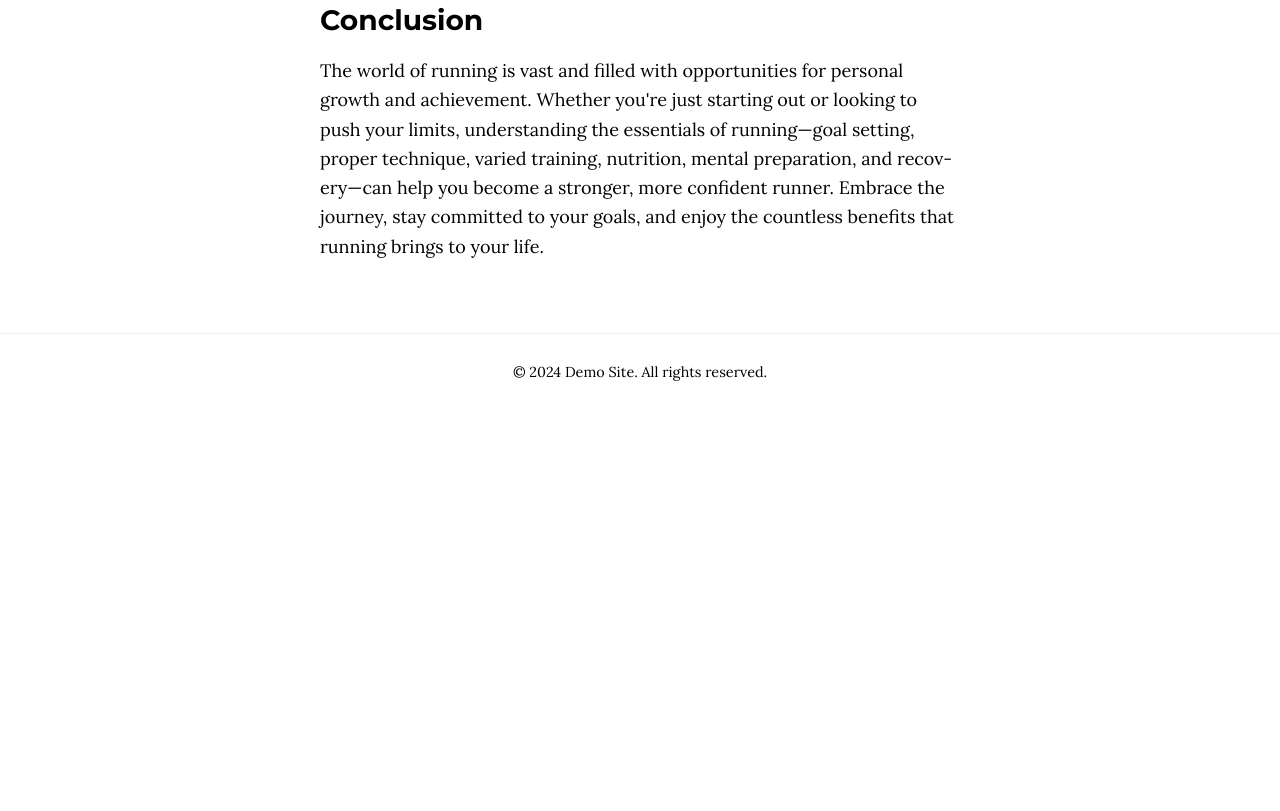
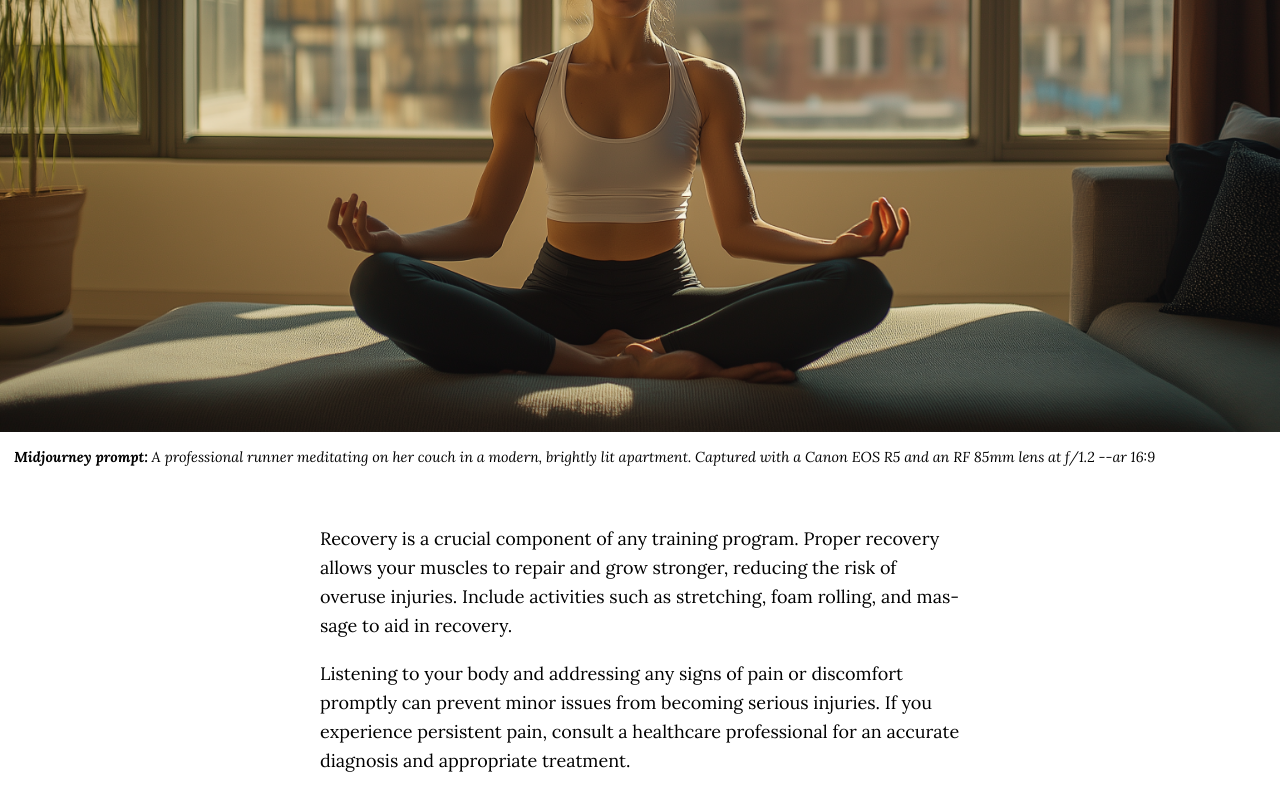
Before and after one commit to dmtrmrv/demo-content-width, a website built with Vite: page index.html in a window 1280 px wide. Shown: the part 5252-6063 px from the top of the page. Before the commit the page ends 5663 px from the top, so only its background shows below. Built offline with nearby package versions, Linux system fonts and the light colour scheme.

Commit message:
Add full-width example

```diff
--- a/index.html
+++ b/index.html
@@ -254,6 +254,21 @@
               routine can enhance overall well-being and performance.
             </p>
 
+            <figure class="media-element has-medium-flow-space is-max-width-content">
+              <img
+                src="./meditating.webp"
+                alt="Person meditating in a bright living room with large windows and a cityscape in the background."
+                width="1540"
+                height="863"
+              />
+              <figcaption class="media-element__caption">
+                <strong>Midjourney prompt:</strong> A professional runner
+                meditating on her couch in a modern, brightly lit apartment.
+                Captured with a Canon EOS R5 and an RF 85mm lens at f/1.2 --ar
+                16:9
+              </figcaption>
+            </figure>
+
             <p>
               Recovery is a crucial component of any training program. Proper
               recovery allows your muscles to repair and grow stronger, reducing
--- a/src/assets/css/components/media-element.css
+++ b/src/assets/css/components/media-element.css
@@ -7,3 +7,16 @@
   font-style: italic;
   margin-block-start: var(--space-xs);
 }
+
+.media-element.is-max-width-content {
+
+  & img {
+    inline-size: 100%;
+    max-inline-size: 100%;
+    border-radius: 0;
+  }
+
+  & .media-element__caption {
+    padding-inline: var(--space-xs);
+  }
+}
```
Also changed, not shown: public/meditating.webp (added).
